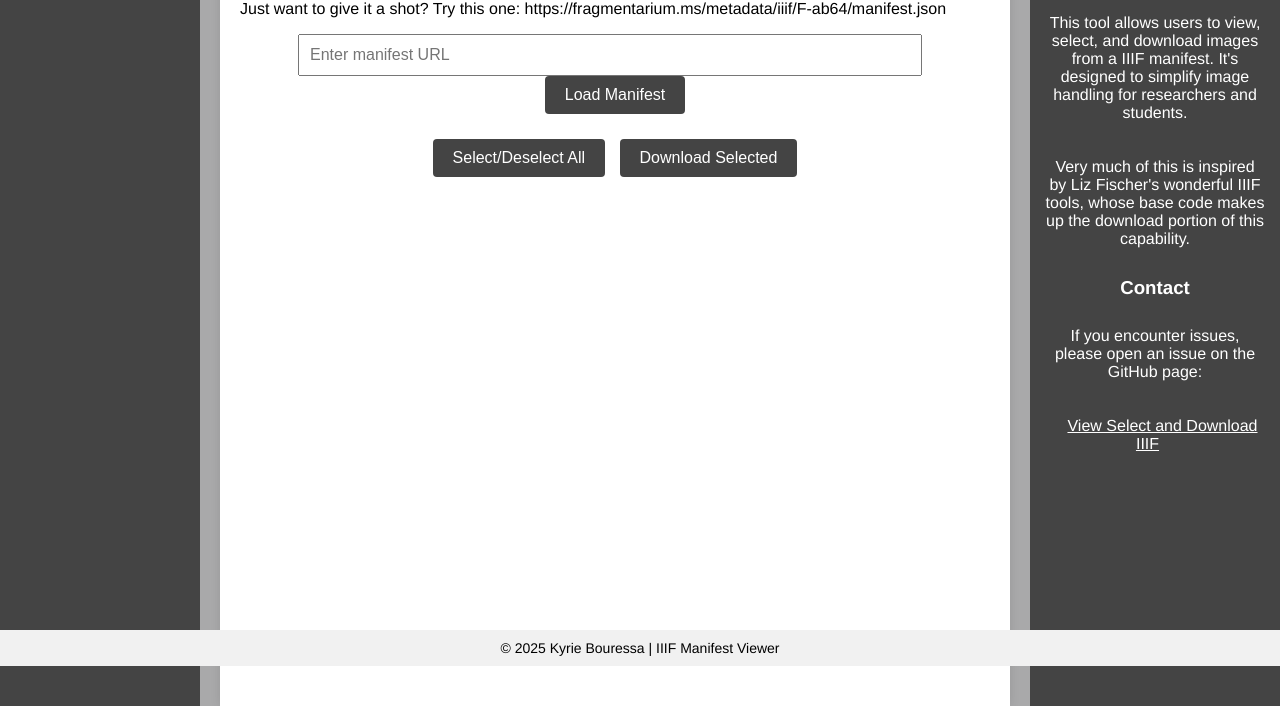
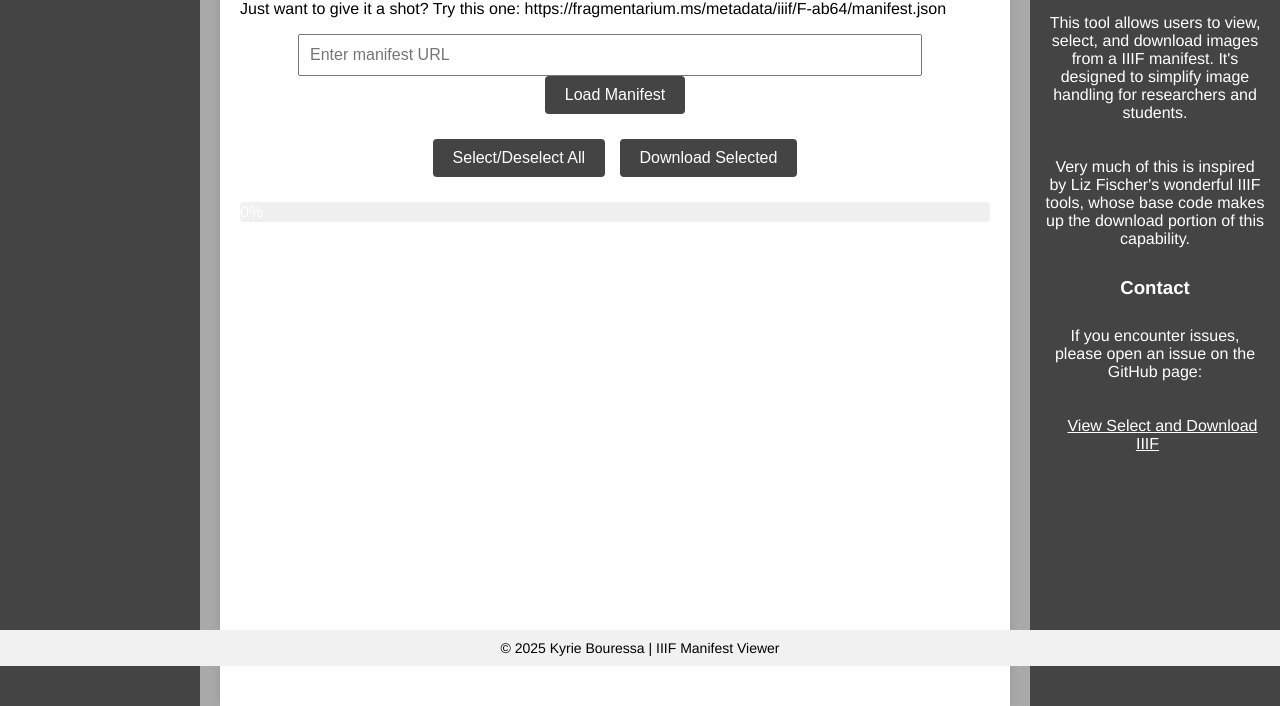
Before and after one commit to kyrieb-ekat/iiif-selectanddownload, a plain HTML site: page download copy/index.html in a window 1280 px wide. Shown: the part 134-840 px from the top of the page. Drawn offline with nearby package versions, Linux system fonts and the light colour scheme.

Commit message:
updated progress bat styling

```diff
--- a/download copy/main.css
+++ b/download copy/main.css
@@ -1,4 +1,5 @@
-html, body {
+html,
+body {
   height: 100%;
   margin: 0;
 }
@@ -55,11 +56,13 @@ body {
   color: white;
 }
 
-#right-sidebar h2, #right-sidebar h3 {
+#right-sidebar h2,
+#right-sidebar h3 {
   text-align: center;
 }
 
-#right-sidebar p, #right-sidebar a {
+#right-sidebar p,
+#right-sidebar a {
   padding: 10px 15px;
   text-align: center;
   color: white;
@@ -181,13 +184,15 @@ body {
   font-size: 14px;
 }
 
-
-/* Progress Bar */
+/* Progress Bar - FIXED VERSION */
 #progress_bar {
-    width: 80%;
-    margin: 20px auto;
+  width: 100%;
+  margin: 10px auto;
+  border-radius: 4px;
   text-align: center;
-    display: none;
+  overflow: hidden;
+  background-color: #f0f0f0; /* Added background for container */
+  /* REMOVED: display: none; - let the .hide class handle this */
 }
 
 #progress_bar .progress-bar {
@@ -198,6 +203,11 @@ body {
   border-radius: 4px;
   width: 0%;
   text-align: center;
+  transition: width 0.3s ease;
+}
+/* hide class */
+progress_bar.hide {
+  display: none !important;
 }
 
 /* Footer */
```
Lines whose indentation alone changed are shown as unchanged.
